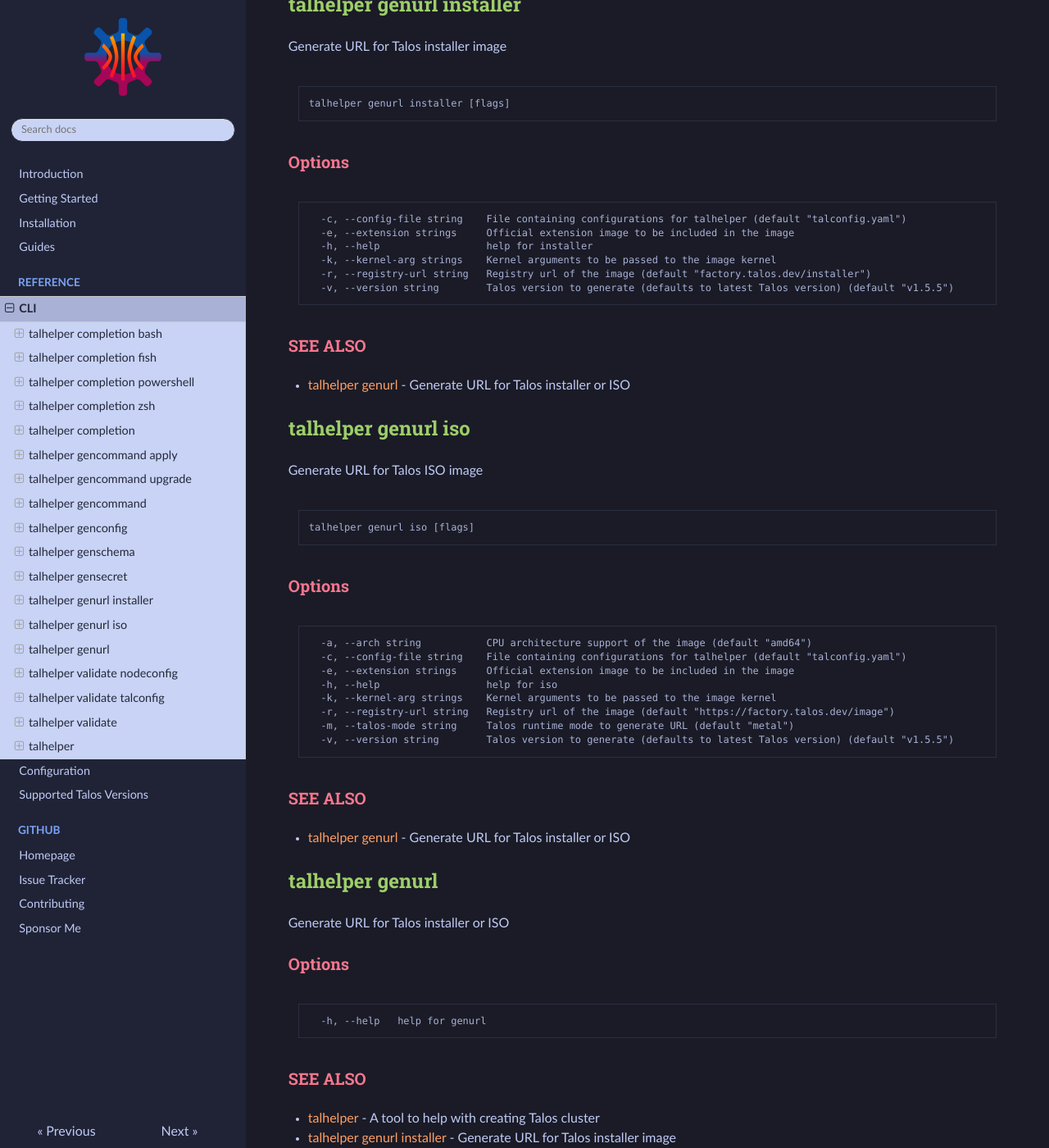
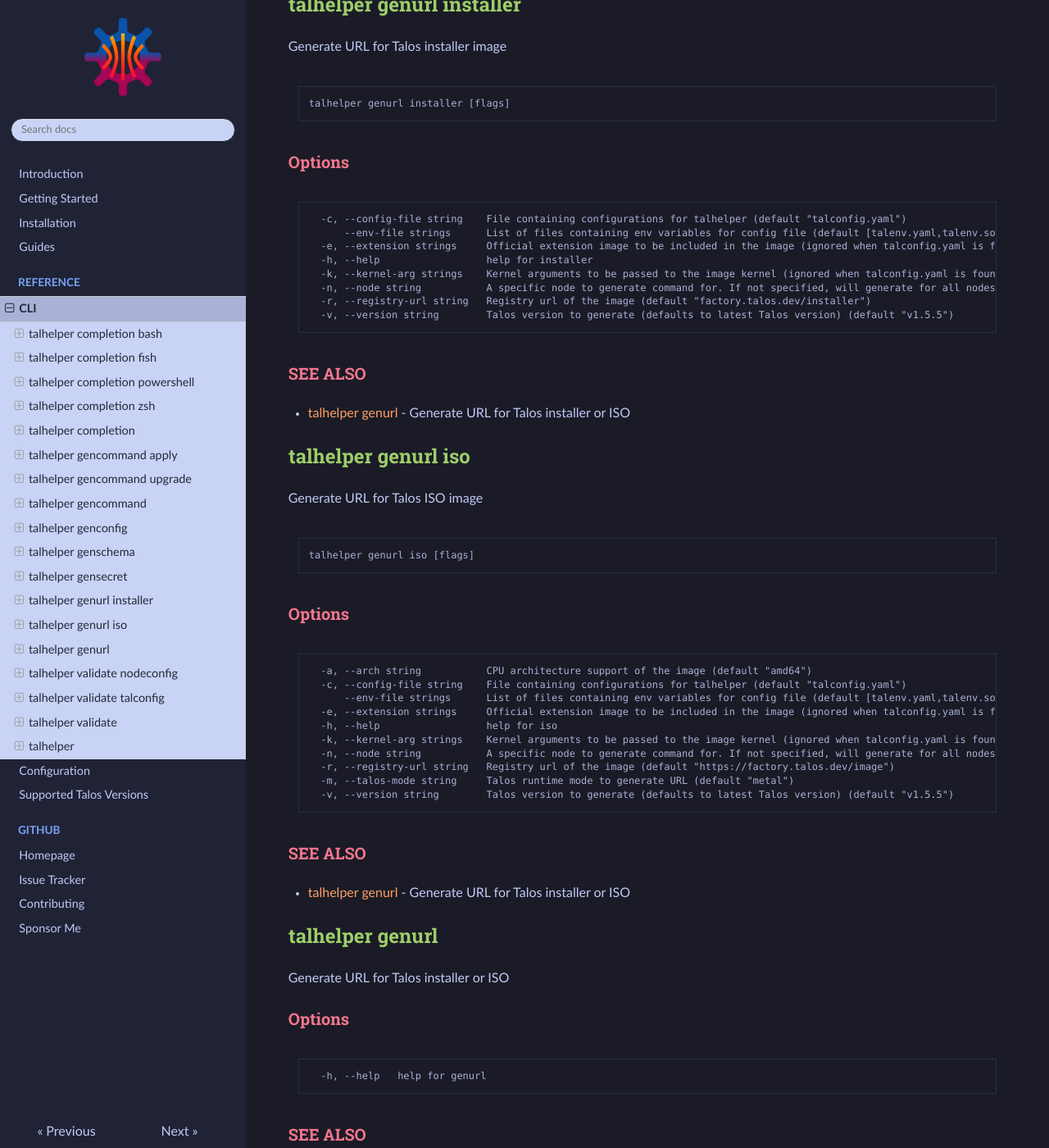
Before and after one commit to budimanjojo/talhelper, an MkDocs documentation site: the page built from docs/docs/reference/cli.md, in a window 1280 px wide and 1400 px high, scrolled down 7569 px. Shown: the whole window at 82% size. Built offline with MkDocs 1.6.1, drawn with Linux system fonts in a browser that asks for light colours.

Commit message:
docs: update CLI reference documentation

````diff
--- a/docs/docs/reference/cli.md
+++ b/docs/docs/reference/cli.md
@@ -315,9 +315,11 @@ talhelper genurl installer [flags]
 
 ```
   -c, --config-file string    File containing configurations for talhelper (default "talconfig.yaml")
-  -e, --extension strings     Official extension image to be included in the image
+      --env-file strings      List of files containing env variables for config file (default [talenv.yaml,talenv.sops.yaml,talenv.yml,talenv.sops.yml])
+  -e, --extension strings     Official extension image to be included in the image (ignored when talconfig.yaml is found)
   -h, --help                  help for installer
-  -k, --kernel-arg strings    Kernel arguments to be passed to the image kernel
+  -k, --kernel-arg strings    Kernel arguments to be passed to the image kernel (ignored when talconfig.yaml is found)
+  -n, --node string           A specific node to generate command for. If not specified, will generate for all nodes (ignored when talconfig.yaml is not found)
   -r, --registry-url string   Registry url of the image (default "factory.talos.dev/installer")
   -v, --version string        Talos version to generate (defaults to latest Talos version) (default "v1.5.5")
 ```
@@ -339,9 +341,11 @@ talhelper genurl iso [flags]
 ```
   -a, --arch string           CPU architecture support of the image (default "amd64")
   -c, --config-file string    File containing configurations for talhelper (default "talconfig.yaml")
-  -e, --extension strings     Official extension image to be included in the image
+      --env-file strings      List of files containing env variables for config file (default [talenv.yaml,talenv.sops.yaml,talenv.yml,talenv.sops.yml])
+  -e, --extension strings     Official extension image to be included in the image (ignored when talconfig.yaml is found)
   -h, --help                  help for iso
-  -k, --kernel-arg strings    Kernel arguments to be passed to the image kernel
+  -k, --kernel-arg strings    Kernel arguments to be passed to the image kernel (ignored when talconfig.yaml is found)
+  -n, --node string           A specific node to generate command for. If not specified, will generate for all nodes (ignored when talconfig.yaml is not found)
   -r, --registry-url string   Registry url of the image (default "https://factory.talos.dev/image")
   -m, --talos-mode string     Talos runtime mode to generate URL (default "metal")
   -v, --version string        Talos version to generate (defaults to latest Talos version) (default "v1.5.5")
````
